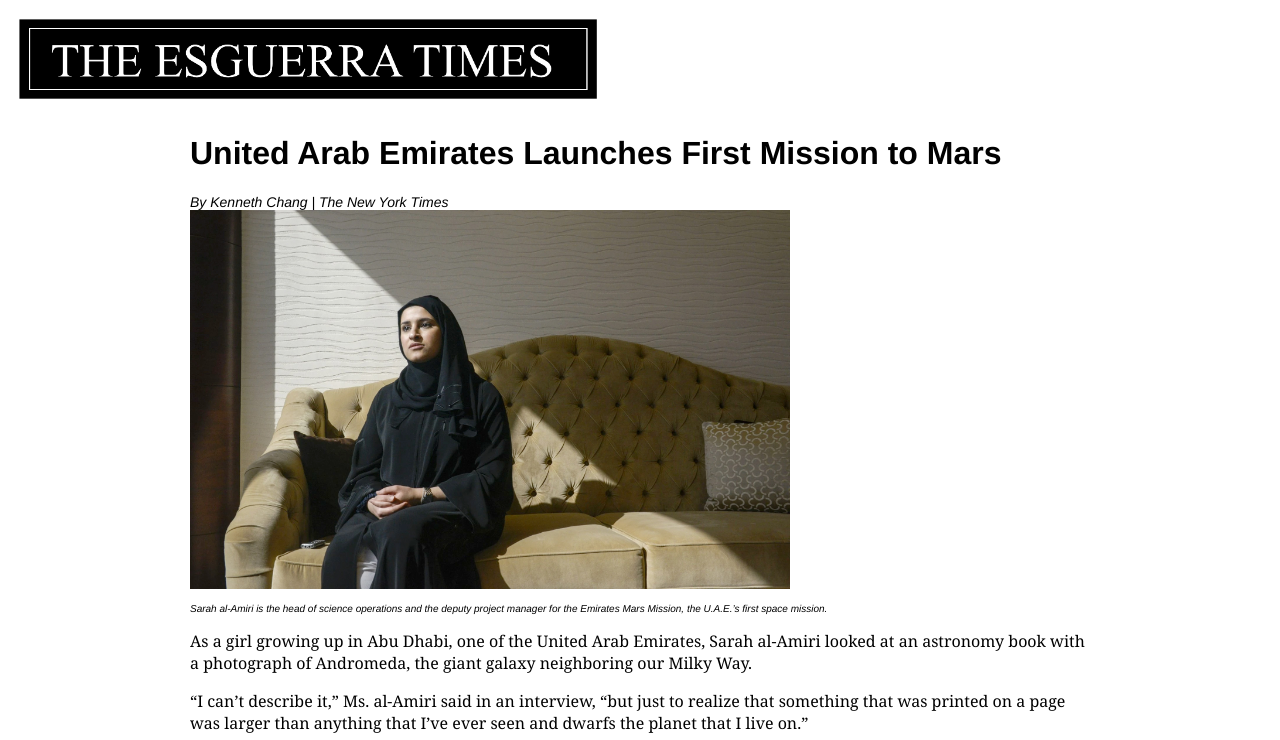
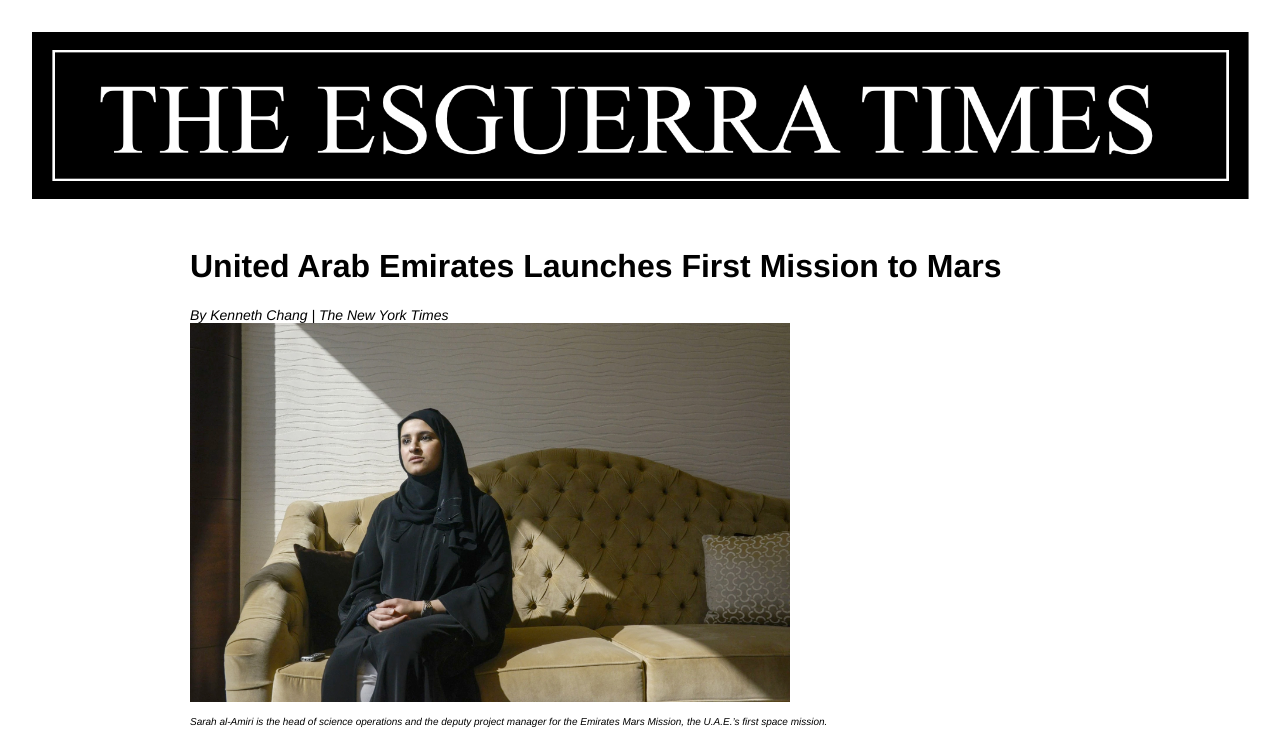
Before and after one commit to esherwin23/sherwin-jour352, a plain HTML site: page esguerra_layout/index.html in a window 1280 px wide. Shown: the top 740 px of the page. Drawn offline with Linux system fonts and the light colour scheme.

Commit message:
Update stylesheet.css

```diff
--- a/esguerra_layout/stylesheet.css
+++ b/esguerra_layout/stylesheet.css
@@ -3,7 +3,7 @@
     width: 900px;
 }
 
-#masthead {
+.masthead {
     margin: 0 auto;
     width: 100%;
     text-align: center;
```
